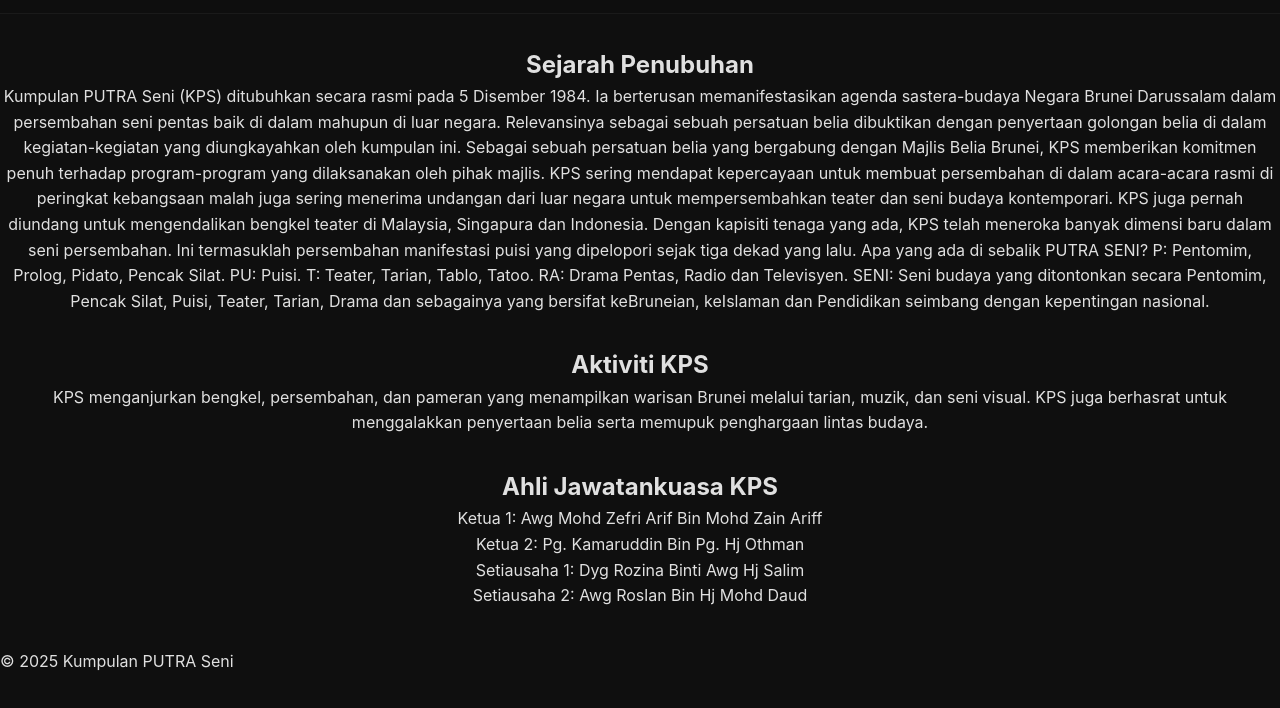
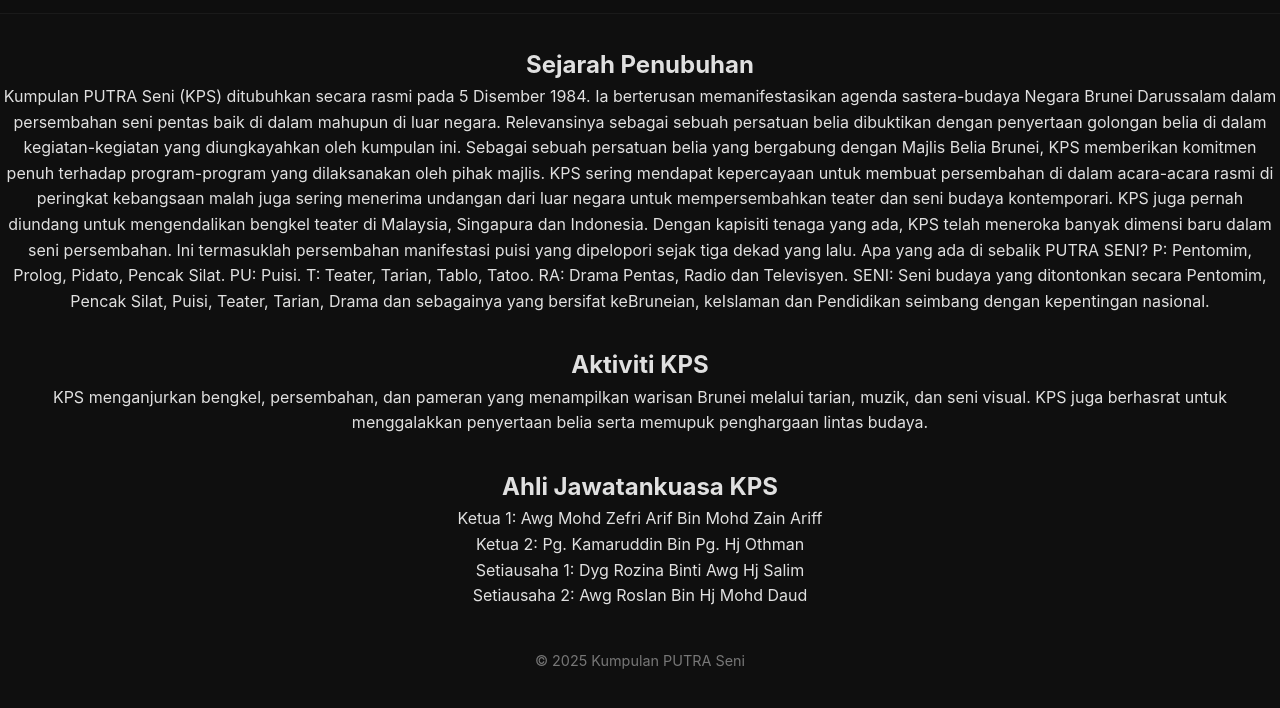
Before and after one commit to ezra-6987/kps, a plain HTML site: page about.html in a window 1280 px wide. Shown: the part 52-760 px from the top of the page. Drawn offline with Linux system fonts and the light colour scheme.

Commit message:
update all

```diff
--- a/about.html
+++ b/about.html
@@ -35,7 +35,7 @@
     </ul>
   </section>
 
-  <footer>
+  <footer class="footer-bottom">
     <p>© 2025 Kumpulan PUTRA Seni</p>
   </footer>
 
```
Also changed, not shown: game.html (+1 -1 lines), news.html (+1 -1 lines).
